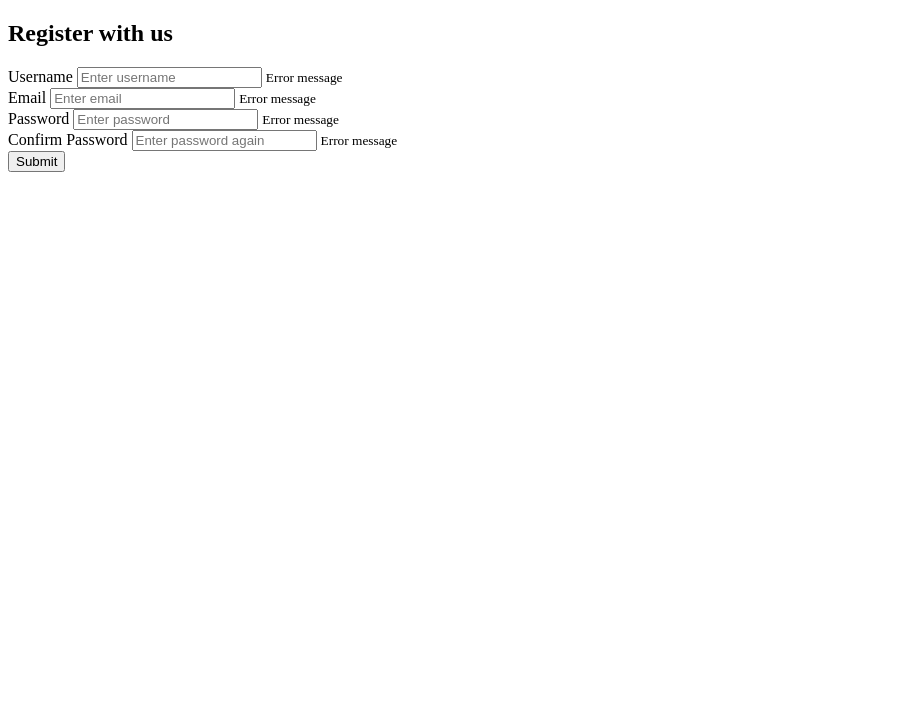
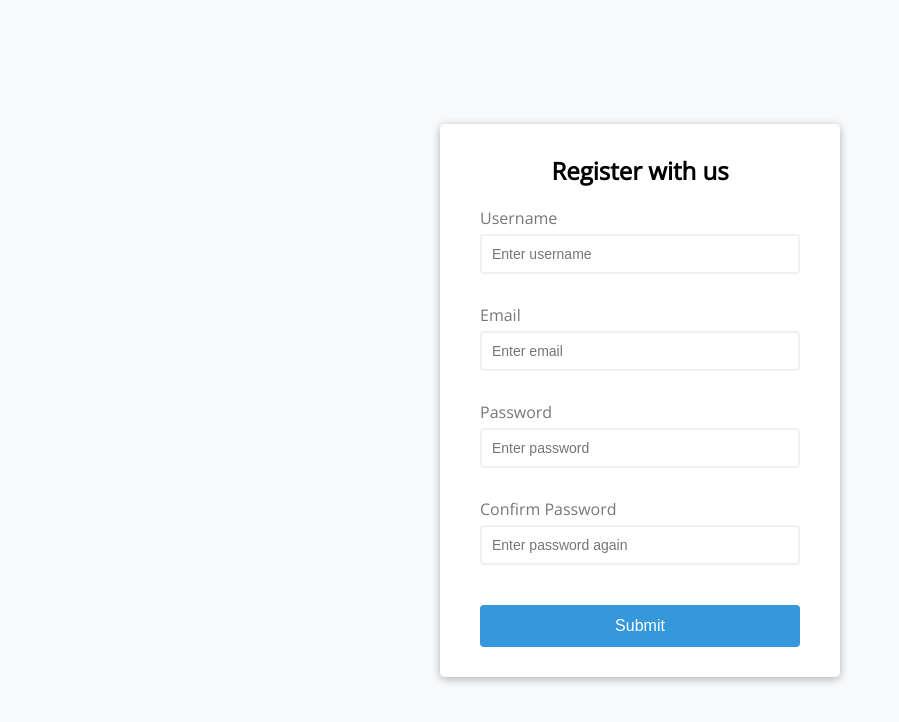
Before and after one commit to AmolShelke2/Form-validator, a plain HTML site: page index.html in a window 1280 px wide. Shown: the whole page, without its empty margins (0-899 px from the left). Drawn offline with nearby package versions, Linux system fonts and the light colour scheme.

Commit message:
Added css styles for form and container

```diff
--- a/styles.css
+++ b/styles.css
@@ -8,3 +8,88 @@
 * {
   box-sizing: border-box;
 }
+
+body {
+  background-color: #f9fafb;
+  font-family: "Open Sans", sans-serif;
+  display: flex;
+  align-items: center;
+  justify-content: center;
+  min-height: 100vh;
+  margin: 0;
+}
+
+.container {
+  background-color: #fff;
+  border-radius: 5px;
+  box-shadow: 0 2px 10px rgba(0, 0, 0, 0.3);
+  width: 400px;
+}
+
+h2 {
+  text-align: center;
+  margin: 0 0 20px;
+}
+
+.form {
+  padding: 30px 40px;
+}
+
+.form-control {
+  margin-bottom: 10px;
+  padding-bottom: 20px;
+  position: relative;
+}
+
+.form-control label {
+  color: #777;
+  display: block;
+  margin-bottom: 5px;
+}
+
+.form-control input {
+  border: 2px solid #f0f0f0;
+  border-radius: 4px;
+  display: block;
+  width: 100%;
+  padding: 10px;
+  font-size: 14px;
+}
+
+.form-control input:focus {
+  outline: none;
+  border-color: #777;
+}
+
+.form-control.success input {
+  border-color: var(--success-color);
+}
+
+.form-control.error input {
+  border-color: var(--error-color);
+}
+
+.form-control small {
+  color: var(--error-color);
+  position: absolute;
+  bottom: 0;
+  left: 0;
+  visibility: hidden;
+}
+
+.form-control.error small {
+  visibility: visible;
+}
+
+.form button {
+  cursor: pointer;
+  background-color: #3498db;
+  border: 2px solid #3498db;
+  border-radius: 4px;
+  color: #fff;
+  display: block;
+  font-size: 16px;
+  padding: 10px;
+  margin-top: 20px;
+  width: 100%;
+}
```
